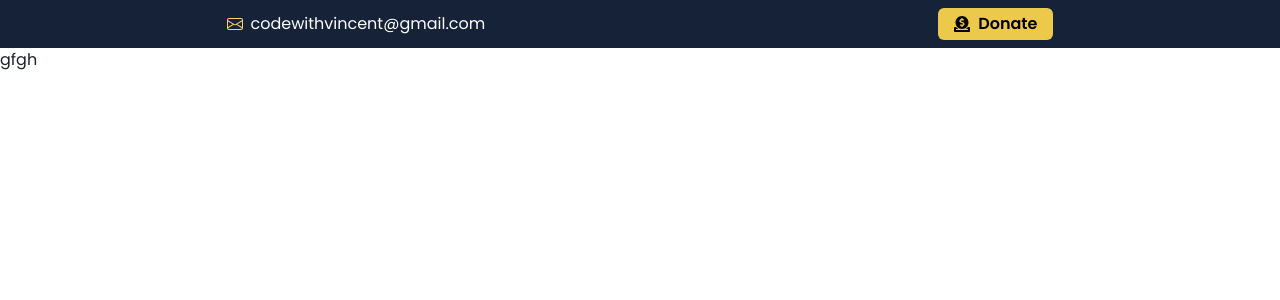
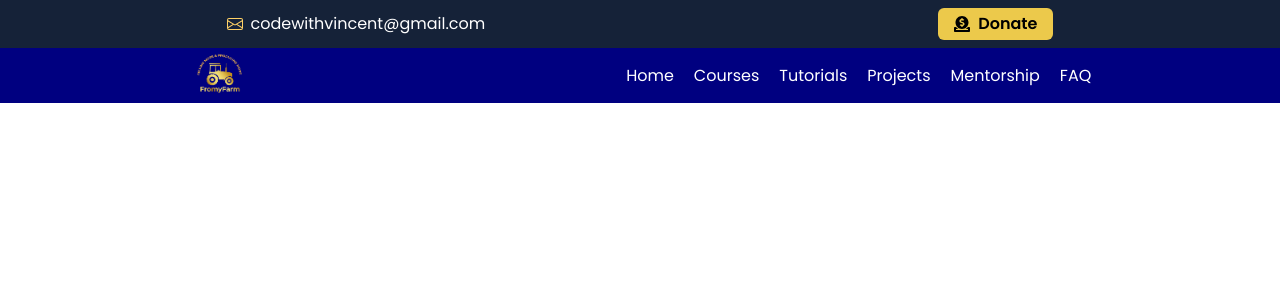
Before and after one commit to Abeinevincent/my-website, a React (Vite) app: page / in a window 1280 px wide. Shown: the top 300 px of the page. Built offline with nearby package versions, Linux system fonts and the light colour scheme.

Commit message:
added navbar

```diff
--- a/index.html
+++ b/index.html
@@ -18,7 +18,7 @@
         font-family: "Poppins", sans-serif;
         margin: 0;
         padding: 0;
-        /* overflow-x: hidden !important; */
+        overflow-x: hidden !important;
       }
     </style>
   </head>
--- a/src/components/layout/header/Navbar.tsx
+++ b/src/components/layout/header/Navbar.tsx
@@ -1,9 +1,29 @@
-import { Box, Flex } from "@chakra-ui/react";
+import { Box, Center, Flex, Link } from "@chakra-ui/react";
+import { PrimaryColor } from "../../../theme/GlobalStyles";
+import Logo from "../../../assets/images/mylogo.png";
 
 export const Navbar = () => {
   return (
-    <Flex>
-      <Box>gfgh</Box>
+    <Flex
+      justifyContent={"space-around"}
+      w={"100%"}
+      h={55}
+      bgColor={PrimaryColor}
+      color="white"
+    >
+      <Box overflowY={"hidden"}>
+        <Link>
+          <img src={Logo} width="60" height="60" />
+        </Link>
+      </Box>
+      <Center display={"flex"} gap={5}>
+        <Link>Home</Link>
+        <Box>Courses</Box>
+        <Box>Tutorials</Box>
+        <Box>Projects</Box>
+        <Box>Mentorship</Box>
+        <Box>FAQ</Box>
+      </Center>
     </Flex>
   );
 };
```
Also changed, not shown: src/assets/images/mylogo.png (added).
